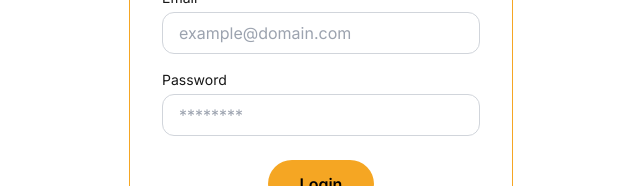
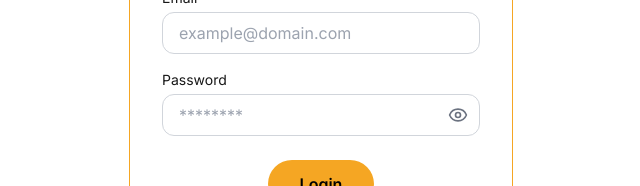
Before and after one commit to IbrahimItani01/sajjil-app, a Next.js app: page /auth in a window 1280 px wide. Shown: the part 358-544 px from the top of the page, without its empty margins (319-959 px from the left). Built offline with nearby package versions, Linux system fonts and the light colour scheme.

Commit message:
components<>re-designed the custom input component to include password visibility toggle

```diff
--- a/components/base/CustomInput.tsx
+++ b/components/base/CustomInput.tsx
@@ -1,18 +1,38 @@
-import React from "react";
+import React, { useState } from "react";
+import { Eye, EyeOff } from "lucide-react";
 
 interface CustomInputProps extends React.InputHTMLAttributes<HTMLInputElement> {
 	label?: string;
-	error?: string;
 }
 
-const CustomInput = ({ label, className, ...rest }: CustomInputProps) => {
+const CustomInput = ({
+	label,
+	type,
+	className,
+	...rest
+}: CustomInputProps) => {
+	const [visible, setVisible] = useState(false);
+	const isPassword = type === "password";
+
 	return (
-    <div className="flex flex-col gap-1">
-      {label && <label className="font-inter text-sm">{label}</label>}
+		<div className='flex flex-col gap-1 relative'>
+			{label && <label className='font-inter text-sm'>{label}</label>}
+			<div className='relative'>
 				<input
-        className={`border border-gray-300 rounded-xl px-4 py-2 focus:outline-none focus:ring-2 focus:ring-accent text-black font-inter ${className}`}
+					className={`border border-gray-300 rounded-xl px-4 py-2 focus:outline-none focus:ring-2 focus:ring-accent text-black font-inter w-full pr-10 ${className}`}
+					type={isPassword ? (visible ? "text" : "password") : type}
 					{...rest}
 				/>
+				{isPassword && (
+					<button
+						type='button'
+						className='absolute right-3 top-1/2 transform -translate-y-1/2 text-gray-500'
+						onClick={() => setVisible(!visible)}
+					>
+						{visible ? <EyeOff size={20} /> : <Eye size={20} />}
+					</button>
+				)}
+			</div>
 		</div>
 	);
 };
```
Lines whose indentation alone changed are shown as unchanged.
